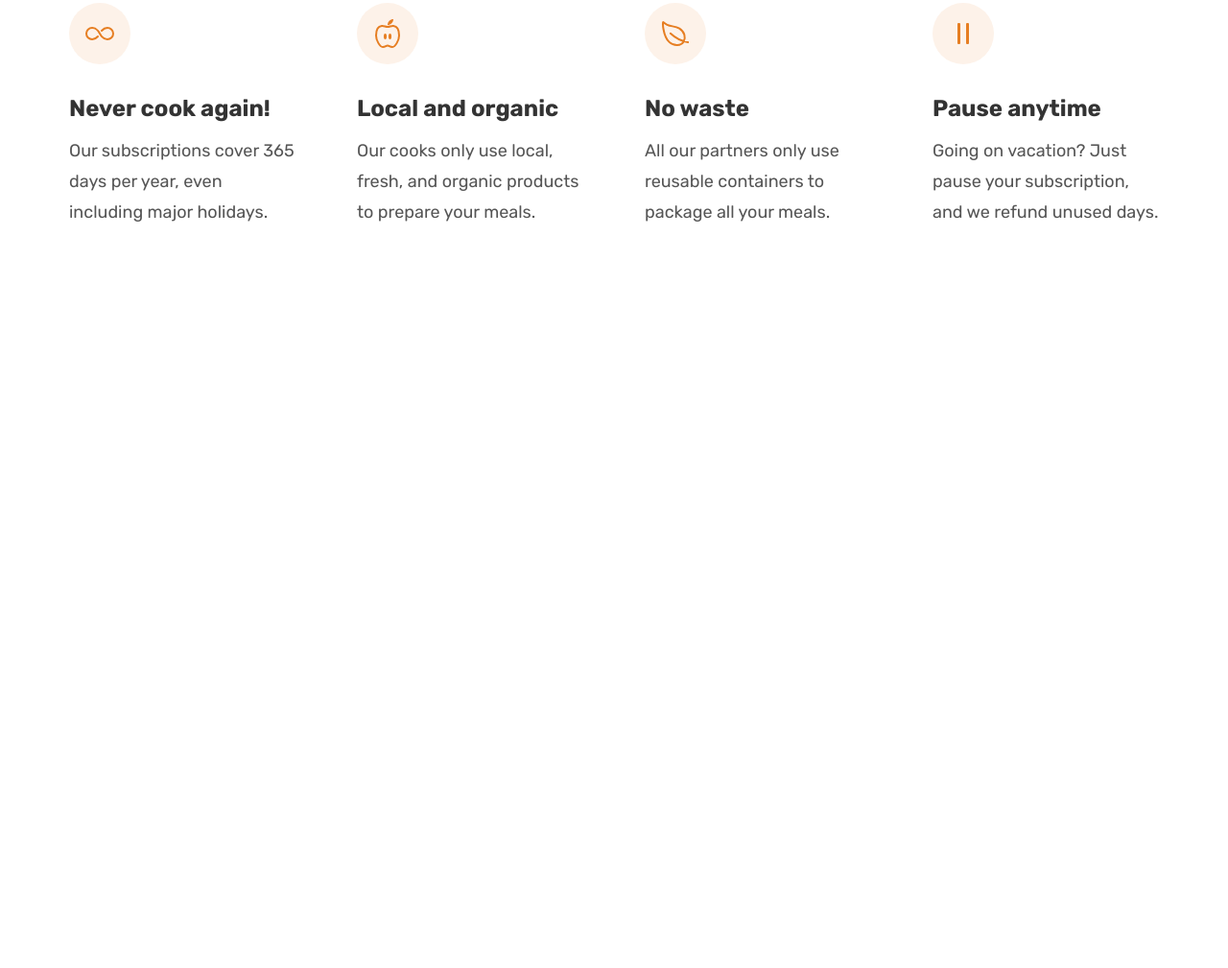
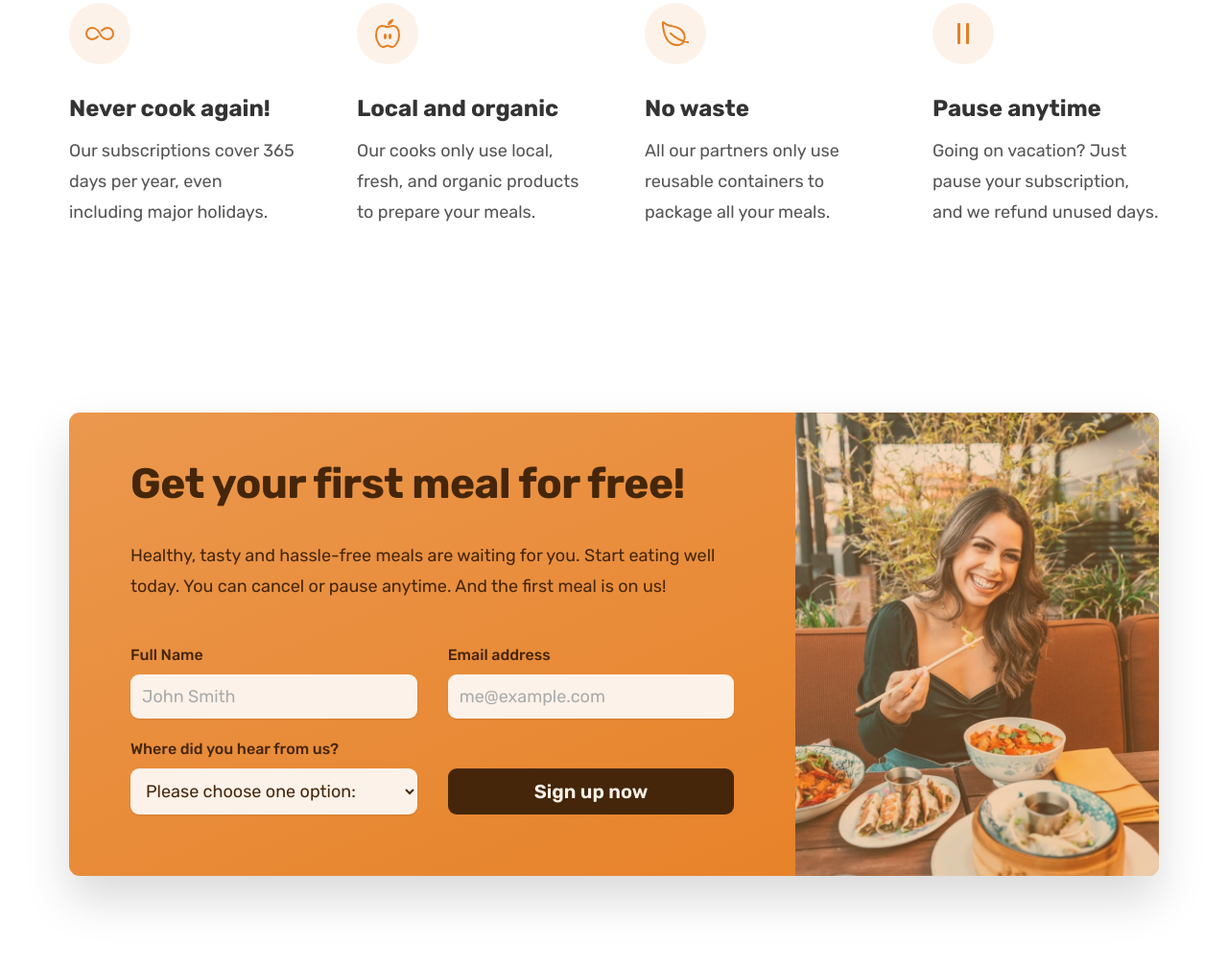
Before and after one commit to Rutvi25/OmniFood-Responsive-Web-Design, a plain HTML site: page index.html in a window 1280 px wide. Shown: the part 5628-6637 px from the top of the page at 96% size. Before the commit the page ends 5962 px from the top, so only its background shows below. Drawn offline with nearby package versions, Linux system fonts and the light colour scheme.

Commit message:
section: call to action

```diff
--- a/css/general.css
+++ b/css/general.css
@@ -27,8 +27,12 @@ Paragraph default: 1.6
 - Tints:
 #fdf2e9
 #fae5d3
+#eb984e
 
-- Shades: #cf711f
+- Shades:
+#cf711f
+#45260a
+
 - Accents:
 - Greys
 
@@ -37,6 +41,8 @@ Paragraph default: 1.6
 #333
 
 --- 05 SHADOWS
+
+0 2.4rem 4.8rem rgba(0, 0, 0, 0.075)
 
 --- 06 BORDER-RADIUS
 
@@ -150,6 +156,7 @@ body {
   letter-spacing: 0.75px;
 }
 
+.btn,
 .btn:link,
 .btn:visited {
   display: inline-block;
@@ -159,6 +166,11 @@ body {
   font-weight: 600;
   padding: 1.6rem 3.2rem;
   border-radius: 9px;
+
+  /* Only necessary for .btn */
+  border: none;
+  cursor: pointer;
+  font-family: inherit;
 
   /* Put transition on original "state" */
   /* transition: background-color 0.3s; */
@@ -190,6 +202,18 @@ body {
   box-shadow: inset 0 0 0 3px #fff;
 }
 
+.btn--form {
+  background-color: #45260a;
+  color: #fdf2e9;
+  align-self: end;
+  padding: 1.2rem;
+}
+
+.btn--form:hover {
+  background-color: #fff;
+  color: #555;
+}
+
 .link:link,
 .link:visited {
   display: inline-block;
@@ -200,7 +224,8 @@ body {
   transition: all 0.3s;
 }
 
-.link:hover, link:active {
+.link:hover,
+link:active {
   color: #cf711f;
   border-bottom: 1px solid transparent;
 }
@@ -225,6 +250,13 @@ body {
   color: #e67e22;
 }
 
+*:focus {
+  outline: none;
+  /* outline: 4px dotted #e67e22; */
+  /* outline-offset: 8px; */
+  box-shadow: 0 0 0 0.8rem rgba(230, 125, 34, 0.5);
+}
+
 /* HELPER/SETTING CLASSES */
 
 .margin-right-sm {
--- a/css/style.css
+++ b/css/style.css
@@ -382,7 +382,7 @@
 }
 
 .pricing-plan--complete::after {
-  content: "best value";
+  content: 'best value';
   position: absolute;
   top: 6%;
   right: -18%;
@@ -461,3 +461,86 @@
   font-size: 1.8rem;
   line-height: 1.8;
 }
+
+/****************************/
+/* CTA SECTION */
+/****************************/
+
+.section-cta {
+  padding: 9.6rem 0;
+}
+
+.cta {
+  display: grid;
+  grid-template-columns: 2fr 1fr;
+  background-color: #e67e22;
+  box-shadow: 0 2.4rem 4.8rem rgba(0, 0, 0, 0.15);
+  border-radius: 11px;
+
+  background-image: linear-gradient(to right bottom, #eb984e, #e67e22);
+  overflow: hidden;
+}
+
+.cta-text-box {
+  padding: 4.8rem 6.4rem 6.4rem 6.4rem;
+  color: #45260a;
+}
+
+.cta .heading-secondary {
+  /* color: #45260a; */
+  color: inherit;
+  margin-bottom: 3.2rem;
+}
+
+.cta-text {
+  font-size: 1.8rem;
+  line-height: 1.8;
+  margin-bottom: 4.8rem;
+}
+
+.cta-img-box {
+  background-image: linear-gradient(
+      to right bottom,
+      rgba(235, 151, 78, 0.35),
+      rgba(230, 125, 34, 0.35)
+    ),
+    url('../img/eating.jpg');
+  background-size: cover;
+  background-position: center;
+}
+
+.cta-form {
+  display: grid;
+  grid-template-columns: 1fr 1fr;
+  column-gap: 3.2rem;
+  row-gap: 2.4rem;
+}
+
+.cta-form label {
+  display: block;
+  font-size: 1.6rem;
+  font-weight: 500;
+  margin-bottom: 1.2rem;
+}
+
+.cta-form input,
+.cta-form select {
+  width: 100%;
+  padding: 1.2rem;
+  font-size: 1.8rem;
+  font-family: inherit;
+  color: inherit;
+  border: none;
+  background-color: #fdf2e9;
+  border-radius: 9px;
+  box-shadow: 0 1px 2px rgba(0, 0, 0, 0.1);
+}
+
+.cta-form input::placeholder {
+  color: #aaa;
+}
+
+.cta *:focus {
+  outline: none;
+  box-shadow: 0 0 0 0.8rem rgba(253, 242, 233, 0.5);
+}
--- a/index.html
+++ b/index.html
@@ -523,6 +523,63 @@
           </div>
         </div>
       </section>
+
+      <section class="section-cta">
+        <div class="container">
+          <div class="cta">
+            <div class="cta-text-box">
+              <h2 class="heading-secondary">Get your first meal for free!</h2>
+              <p class="cta-text">
+                Healthy, tasty and hassle-free meals are waiting for you. Start
+                eating well today. You can cancel or pause anytime. And the
+                first meal is on us!
+              </p>
+              <form class="cta-form" action="#">
+                <div>
+                  <label for="full-name">Full Name</label>
+                  <input
+                    id="full-name"
+                    type="text"
+                    placeholder="John Smith"
+                    required
+                  />
+                </div>
+                <div>
+                  <label for="email">Email address</label>
+                  <input
+                    id="email"
+                    type="email"
+                    placeholder="me@example.com"
+                    required
+                  />
+                </div>
+
+                <div>
+                  <label for="select-where">Where did you hear from us?</label>
+                  <select id="select-where" required>
+                    <option value="">Please choose one option:</option>
+                    <option value="friends">Friends and family</option>
+                    <option value="youtube">YouTube video</option>
+                    <option value="podcast">Podcast</option>
+                    <option value="ad">Facebook ad</option>
+                    <option value="others">Others</option>
+                  </select>
+                </div>
+
+                <button class="btn btn--form">Sign up now</button>
+
+                <!-- <input type="checkbox" />
+                <input type="number" /> -->
+              </form>
+            </div>
+            <div
+              class="cta-img-box"
+              role="img"
+              aria-label="Woman enjoying food"
+            ></div>
+          </div>
+        </div>
+      </section>
     </main>
   </body>
 </html>
```
